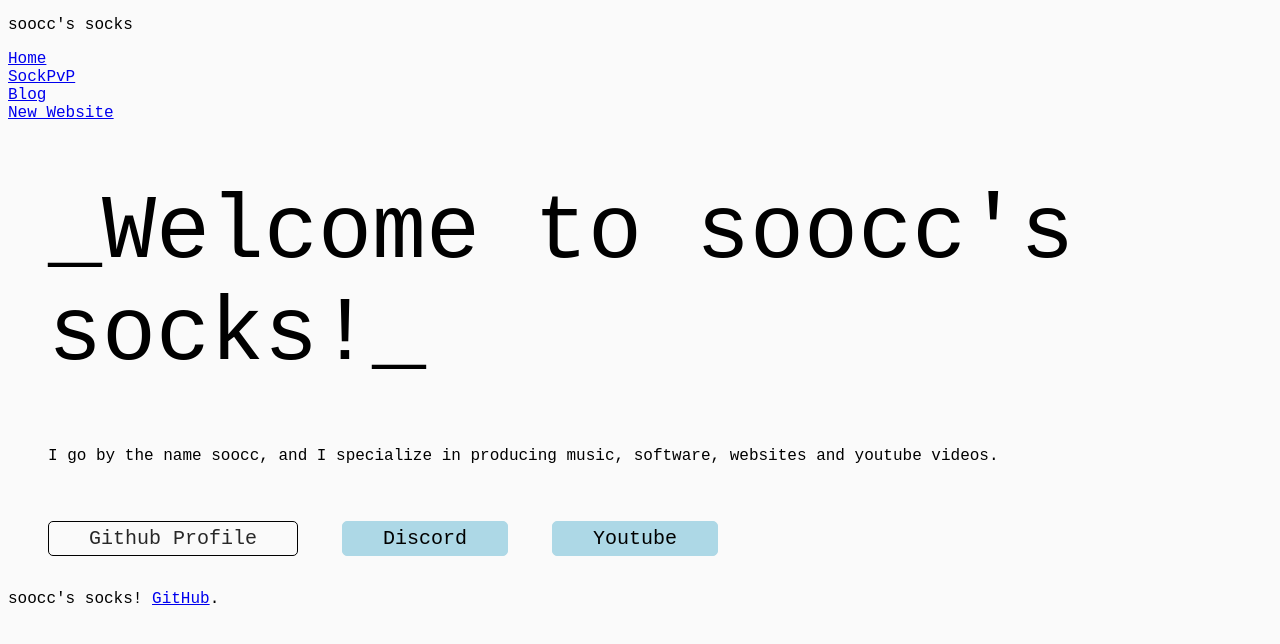
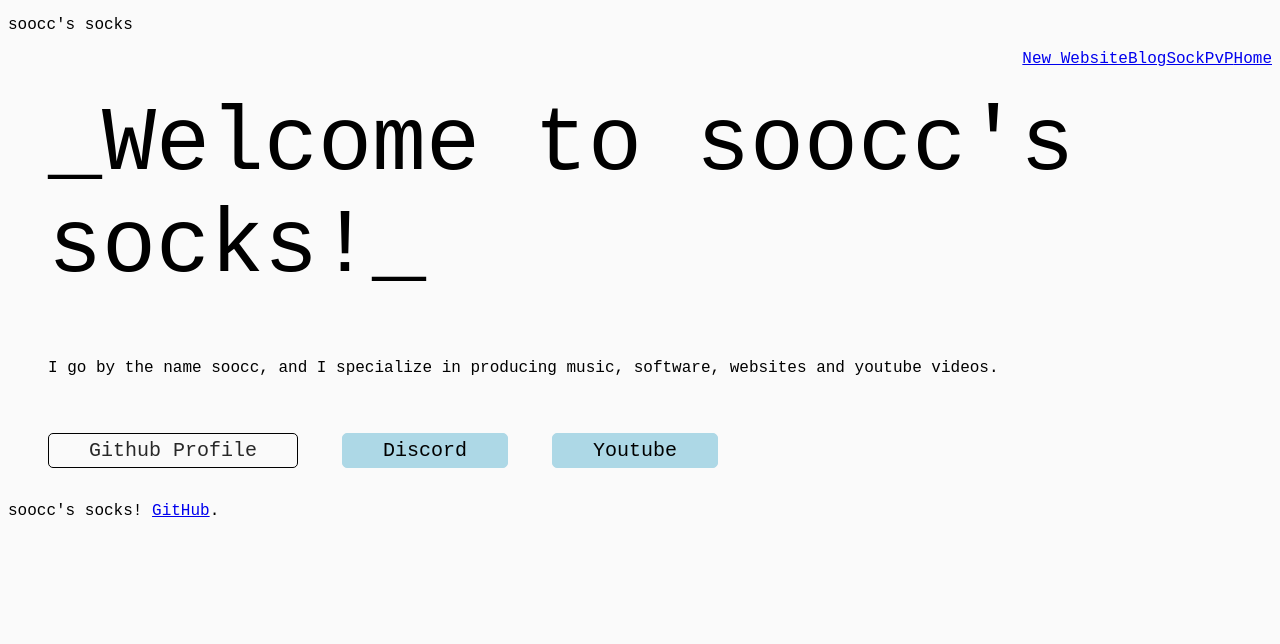
Before and after one commit to soocc/sooccsocks2, a Jekyll site: the page built from index.html, in a window 1280 px wide. Shown: the top 644 px of the page. Built offline with Jekyll 4.4.1, drawn with Linux system fonts in a browser that asks for light colours.

Commit message:
Update styles.css

```diff
--- a/styles/styles.css
+++ b/styles/styles.css
@@ -38,6 +38,5 @@ button {
 }
 
 .align-right {
-  display: table;
-  text-align: right;
+  float: right;
 }
```
